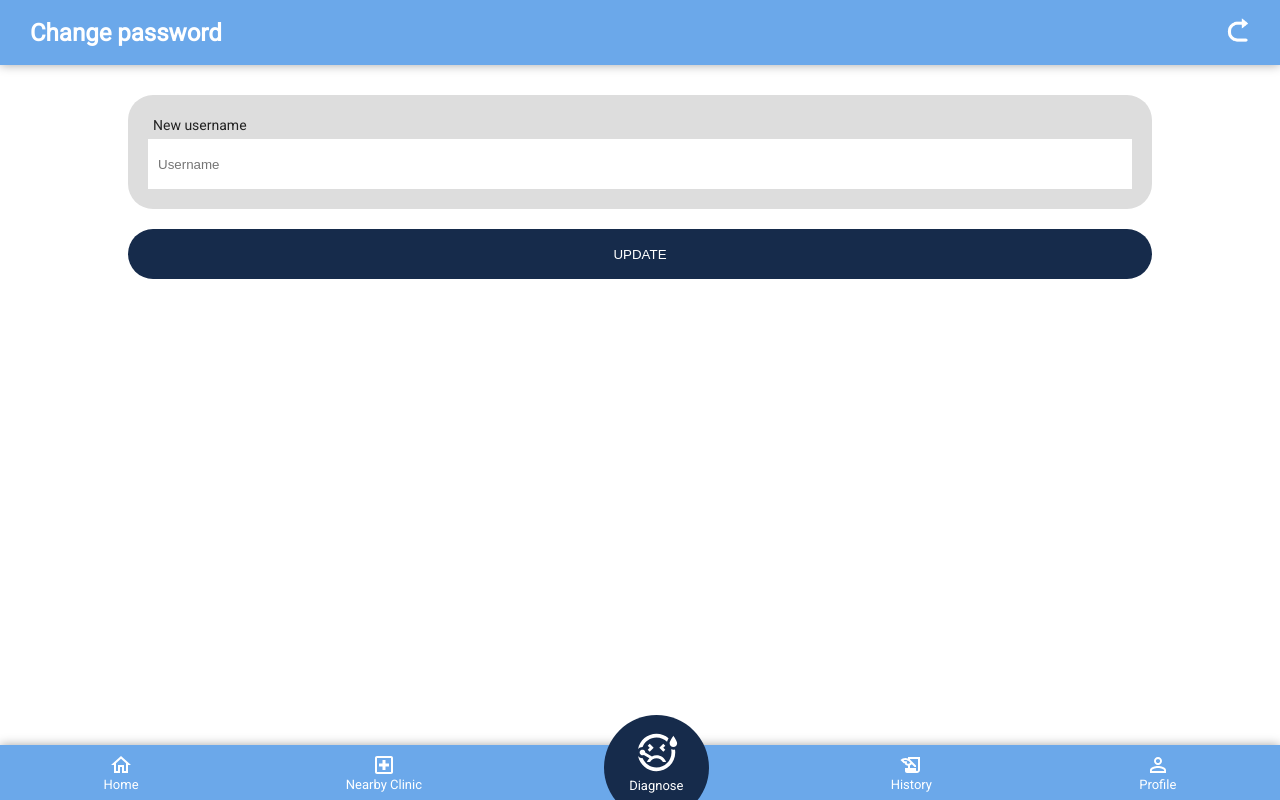
After one commit to xltong2/AI4COVID19-2, a Django app: page /change-username/ in a window 1280 px wide. The commit adds this page. Run offline with Django 3.2, Linux system fonts and the light colour scheme.

Commit message:
01/25 2nd commit
change profile is done, except change password

```diff
--- a/app/forms.py
+++ b/app/forms.py
@@ -3,7 +3,6 @@ from django.contrib.auth.forms import UserCreationForm
 from django.contrib.auth import authenticate
 
 from app.models import Account
-# from app.models import Audio
 
 class RegistrationForm(UserCreationForm):
 
@@ -11,8 +10,8 @@ class RegistrationForm(UserCreationForm):
 
     class Meta:
         model = Account
-        # fields = ('email', 'username', 'password1', 'password2', 'name', 'phone')
-        fields = ('email', 'username', 'password1', 'password2')
+        fields = ('email', 'username', 'password1', 'password2', 'name', 'phone')
+        # fields = ('email', 'username', 'password1', 'password2')
 
     def clean_email(self):
         email = self.cleaned_data['email'].lower()
@@ -44,3 +43,55 @@ class AccountAuthenticationForm(forms.ModelForm):
 			password = self.cleaned_data['password']
 			if not authenticate(email=email, password=password):
 				raise forms.ValidationError("Invalid login")
+
+class AccountUpdateUsernameForm(forms.ModelForm):
+
+    class Meta:
+        model = Account
+        fields = ('username',)
+
+    def clean_username(self):
+        if self.is_valid():
+            username = self.cleaned_data['username']
+            try:
+                account = Account.objects.exclude(pk=self.instance.pk).get(username=username)
+            except Account.DoesNotExist:
+                return username
+            raise forms.ValidationError('Username "%s" is already in use.' % username)
+
+class AccountUpdateEmailForm(forms.ModelForm):
+
+    class Meta:
+        model = Account
+        fields = ('email',)
+
+    def clean_email(self):
+        if self.is_valid():
+            email = self.cleaned_data['email'].lower()
+        try:
+            account = Account.objects.exclude(pk=self.instance.pk).get(email=email)
+        except Account.DoesNotExist:
+            return email
+        raise forms.ValidationError('Email "%s" is already in use.' % account)
+
+class AccountUpdateNameForm(forms.ModelForm):
+
+    class Meta:
+        model = Account
+        fields = ('name',)
+
+    def clean_name(self):
+        if self.is_valid():
+            name = self.cleaned_data['name']
+            return name
+
+class AccountUpdatePhoneForm(forms.ModelForm):
+
+    class Meta:
+        model = Account
+        fields = ('phone',)
+
+    def clean_phone(self):
+        if self.is_valid():
+            phone = self.cleaned_data['phone']
+            return phone
--- a/app/models.py
+++ b/app/models.py
@@ -46,8 +46,8 @@ class Account(AbstractBaseUser):
 
     email           = models.EmailField(verbose_name="email", max_length=60, unique=True)
     username        = models.CharField(max_length=30, unique=True)
-    # name            = models.CharField(max_length=64, default='', null=True)
-    # phone           = models.CharField(max_length=12, default='', unique=True, null=True)
+    name            = models.CharField(max_length=64, default="N/A")
+    phone           = models.CharField(max_length=12, default="N/A")
     date_joined     = models.DateTimeField(verbose_name="date joined", auto_now_add=True)
     last_login      = models.DateTimeField(verbose_name="last login", auto_now=True)
     is_admin        = models.BooleanField(default=False)
--- /dev/null
+++ b/app/templates/accounts/updateProfile/appBar-and-bottomBar.html
@@ -0,0 +1,61 @@
+{% load static %}
+<!DOCTYPE html>
+<html>
+<head>
+	<meta charset="utf-8">
+	<meta name="viewport" content="width=device-width,height=device-height,initial-scale=1.0" />
+	<title>{% block title %}{% endblock %}</title>
+    <link rel="stylesheet" href="{% static 'css/preload/onload.css' %}">
+    <link rel="stylesheet" href="{% static 'css/appBar-and-bottomBar/style.css' %}">
+    {% block file %}
+    {% endblock %}
+</head>
+<body {% block preload %}{% endblock %}>
+    <!-- appBar -->
+    {% block appBar %}
+    <div class='appbar-container'>
+		<div class='appbar-grid'>
+			<div class='appbar-grid-item'>
+				<h2>{% block appBarTitle %}{% endblock %}</h2>
+			</div>
+			<div class='appbar-grid-item'>
+                {% block appBarAction %}<img/>{% endblock %}
+			</div>
+		</div>
+	</div>
+    {% endblock %}
+
+    <!-- body -->
+    {% block content %}
+    <div class="body-container"></div>
+    {% endblock %}
+
+    <!-- bottomBar -->
+    {% block bottomBar %}
+    <div class="bottomBar-container">
+        <a href="{% url 'dashboard' %}" class="bottomBar-item">
+            <img src="{% static 'images/appBar-and-bottomBar/bottomBar-home-icon.svg' %}">
+            <span>Home</span>
+        </a>
+        <a href="{% url 'clinic-nearby' %}" class="bottomBar-item">
+            <img src="{% static 'images/appBar-and-bottomBar/bottomBar-clinic-icon.svg' %}">
+            <span>Nearby Clinic</span>
+        </a>
+        <a href="{% url 'diagnose' %}" class="bottomBar-item middle-item">
+            <div class="bottomBar-midCircle"></div>
+            <img src="{% static 'images/appBar-and-bottomBar/bottomBar-test-icon.svg' %}">
+            <div id="image_placeholder"></div>
+            <span>Diagnose</span>
+        </a>
+        <a href="{% url 'history' %}" class="bottomBar-item">
+            <img src="{% static 'images/appBar-and-bottomBar/bottomBar-history-icon.svg' %}">
+            <span>History</span>
+        </a>
+        <a href="{% url 'profile' %}" class="bottomBar-item">
+            <img src="{% static 'images/appBar-and-bottomBar/bottomBar-user-icon.svg' %}">
+            <span>Profile</span>
+        </a>
+    </div>
+    {% endblock %}
+</body>
+</html>
--- /dev/null
+++ b/app/templates/accounts/updateProfile/changeUsername.html
@@ -0,0 +1,65 @@
+{% extends './appBar-and-bottomBar.html' %}
+
+{% comment %} Page title {% endcomment %}
+{% block title %}Change password{% endblock %}
+
+{% comment %} appBar title {% endcomment %}
+{% block appBarTitle %}Change password{% endblock %}
+
+{% comment %} appBar action {% endcomment %}
+{% block appBarAction %}
+{% load static %}
+<a href="{% url 'profile' %}">
+	<img id='btnDrawer' src="{% static 'images/appBar-and-bottomBar/appBar-twisted-back-icon.png' %}">
+</a>
+{% endblock %}
+
+{% comment %} included css and javascript {% endcomment %}
+{% block file %}
+{% load static %}
+<link rel="stylesheet" href="{% static 'css/change-profile/style.css' %}" />
+{% endblock %}
+
+{% comment %} body preload {% endcomment %}
+{% block preload %}onload = "Init()"{% endblock %}
+
+{% comment %} body content {% endcomment %}
+{% block content %}
+{% load static %}
+<div class="body-container">
+    <form name="form" method="post">
+        {% csrf_token %}
+        <div class="form-container">
+            <div class="form-container-grid">
+
+                <div class="form-container-grid-item first-item">
+                    <span>New username</span>
+                </div>
+                <div class="form-container-grid-item">
+                    <div class="form-item">
+                        <input type="text" name="username" placeholder="Username" required/>
+                    </div>
+                </div>
+            </div>
+        </div>
+
+        {% for field in update_form %}
+        <p>
+            {% for error in field.errors %}
+            <p style="color: red">{{error}}</p>
+            {% endfor %}
+        </p>
+        {% endfor %}
+
+        {% if update_form.non_field_errors %}
+        <div style="color: red">
+            <p>{{update_form.non_field_errors}}</p>
+        </div>
+        {% endif %}
+
+        <div class="button-container">
+            <button type="submit" name="update-btn" id="btnUpdate">UPDATE</button>
+        </div>
+    </form>
+</div>
+{% endblock %}
--- a/app/views.py
+++ b/app/views.py
@@ -11,7 +11,7 @@ from django.core.files.storage import FileSystemStorage
 from django.core.files import File
 from numpy import diag
 
-from app.forms import RegistrationForm, AccountAuthenticationForm
+from app.forms import AccountUpdateEmailForm, AccountUpdateNameForm, AccountUpdatePhoneForm, AccountUpdateUsernameForm, RegistrationForm, AccountAuthenticationForm
 from app.models import Account, CoughingResult
 
 from .knn.core import main
@@ -78,33 +78,6 @@ def get_redirect_if_exists(request):
 			redirect = str(request.GET.get("next"))
 	return redirect
 
-# def menu_view(request, *args, **kwargs):
-#     context = {}
-    # user_id = kwargs.get("user_id")
-    # try:
-    #     account = Account.objects.get(pk=user_id)
-    # except:
-    #     return HttpResponse("Something went wrong.")
-    # if account:
-    #     context['id'] = account.id
-    #     context['username'] = account.username
-    #     context['email'] = account.email
-    #     context['profile_image'] = account.profile_image.url
-    #     context['hide_email'] = account.hide_email
-
-    #     # Define template variables
-    #     is_self = True
-    #     user = request.user
-    #     if user.is_authenticated and user != account:
-    #     	is_self = False
-    #     elif not user.is_authenticated:
-    #     	is_self = False
-
-    #     # Set the template variables to the values
-    #     context['is_self'] = is_self
-    #     context['BASE_URL'] = settings.BASE_URL
-    # return render(request, "accounts/menu.html", context)
-
 def dashboard_view(request):
     context = {}
     return render(request, 'accounts/dashboard.html', context)
@@ -168,9 +141,65 @@ def profile_view(request):
     context = {}
     return render(request, 'accounts/profile.html', context)
 
-def change_profile_view(request):
+def change_password_view(request):
     context = {}
-    return render(request, 'accounts/changeProfile.html', context)
+    return render(request, 'accounts/updateProfile/changePassword.html', context)
+
+def change_email_view(request):
+    context = {}
+
+    if 'update-btn' in request.POST:
+        form = AccountUpdateEmailForm(request.POST, instance=request.user)
+        if form.is_valid():
+            form.save()
+            return redirect('profile')
+    else:
+        form = AccountUpdateEmailForm(initial = {"email": request.user.email,})
+
+    context['update_form'] = form
+    return render(request, 'accounts/updateProfile/changeEmail.html', context)
+
+def change_username_view(request):
+    context = {}
+
+    if 'update-btn' in request.POST:
+        form = AccountUpdateUsernameForm(request.POST, instance=request.user)
+        if form.is_valid():
+            form.save()
+            return redirect('profile')
+    else:
+        form = AccountUpdateUsernameForm(initial = {"username": request.user.username,})
+
+    context['update_form'] = form
+    return render(request, 'accounts/updateProfile/changeUsername.html', context)
+
+def change_name_view(request):
+    context = {}
+
+    if 'update-btn' in request.POST:
+        form = AccountUpdateNameForm(request.POST, instance=request.user)
+        if form.is_valid():
+            form.save()
+            return redirect('profile')
+    else:
+        form = AccountUpdateNameForm(initial = {"name": request.user.name,})
+
+    context['update_form'] = form
+    return render(request, 'accounts/updateProfile/changeName.html', context)
+
+def change_phone_view(request):
+    context = {}
+
+    if 'update-btn' in request.POST:
+        form = AccountUpdatePhoneForm(request.POST, instance=request.user)
+        if form.is_valid():
+            form.save()
+            return redirect('profile')
+    else:
+        form = AccountUpdatePhoneForm(initial = {"phone": request.user.phone,})
+
+    context['update_form'] = form
+    return render(request, 'accounts/updateProfile/changePhone.html', context)
 
 def clinic_nearby_view(request):
     context = {}
--- a/main/urls.py
+++ b/main/urls.py
@@ -26,7 +26,11 @@ from app.views import (
     diagnose_view,
     diagnose_result_view,
     profile_view,
-    change_profile_view,
+    change_password_view,
+    change_email_view,
+    change_username_view,
+    change_name_view,
+    change_phone_view,
     clinic_nearby_view,
     history_view,
     logout_view,
@@ -42,7 +46,11 @@ urlpatterns = [
     path('diagnose/', diagnose_view, name="diagnose"),
     path('diagnose-result/', diagnose_result_view, name="diagnose-result"),
     path('profile/', profile_view, name="profile"),
-    path('change-password/', change_profile_view, name="change-password"),
+    path('change-password/', change_password_view, name="change-password"),
+    path('change-email/', change_email_view, name="change-email"),
+    path('change-username/', change_username_view, name="change-username"),
+    path('change-name/', change_name_view, name="change-name"),
+    path('change-phone/', change_phone_view, name="change-phone"),
     path('clinic-nearby/', clinic_nearby_view, name="clinic-nearby"),
     path('history/', history_view, name="history"),
     path('logout/', logout_view, name="logout"),
--- a/static/css/change-profile/style.css
+++ b/static/css/change-profile/style.css
@@ -34,6 +34,13 @@
     margin-top: 5px;
 }
 
+input {
+    padding-left: 10px;
+    height: 50px;
+    width: 100%;
+    border: none;
+}
+
 .button-container{
     padding-top: 20px;
     padding-bottom: 100px;
--- a/static/css/profile/style.css
+++ b/static/css/profile/style.css
@@ -24,7 +24,7 @@
 }
 
 .lower-container {
-    height: 400px;
+    height: 350px;
     width: 80%;
     background: #F2f2f2;
     box-shadow: 0px 2px 10px 0px #00000040;
```
Also changed, not shown: app/templates/accounts/profile.html (+19 -12 lines), app/templates/accounts/updateProfile/changeEmail.html (added, +67 -0 lines), app/templates/accounts/updateProfile/changeName.html (added, +51 -0 lines), app/templates/accounts/updateProfile/changePassword.html (added, +68 -0 lines), app/templates/accounts/updateProfile/changePhone.html (added, +51 -0 lines), app/templates/auth.html (+0 -9 lines), app/migrations/0002_account_name_account_phone.py (added), 1 other file.
